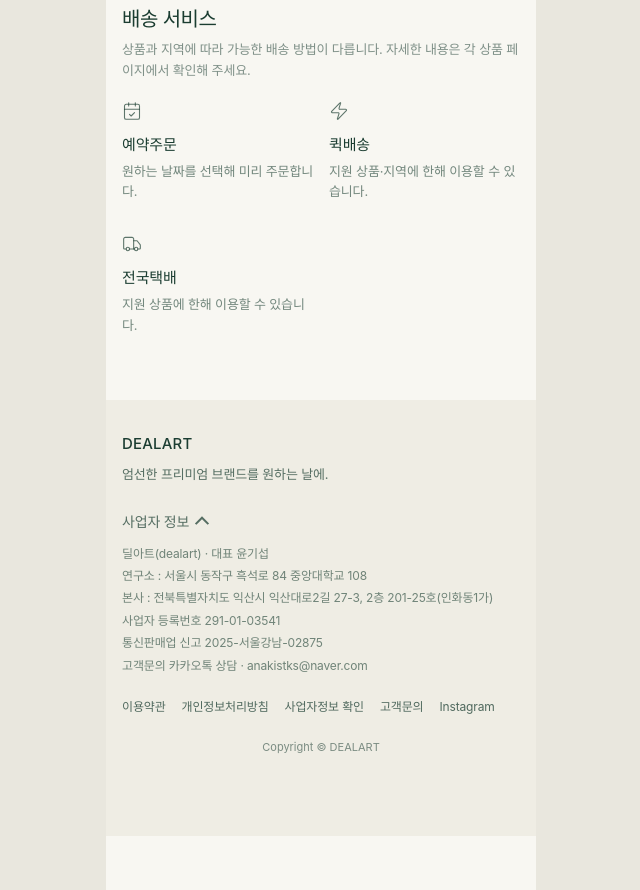
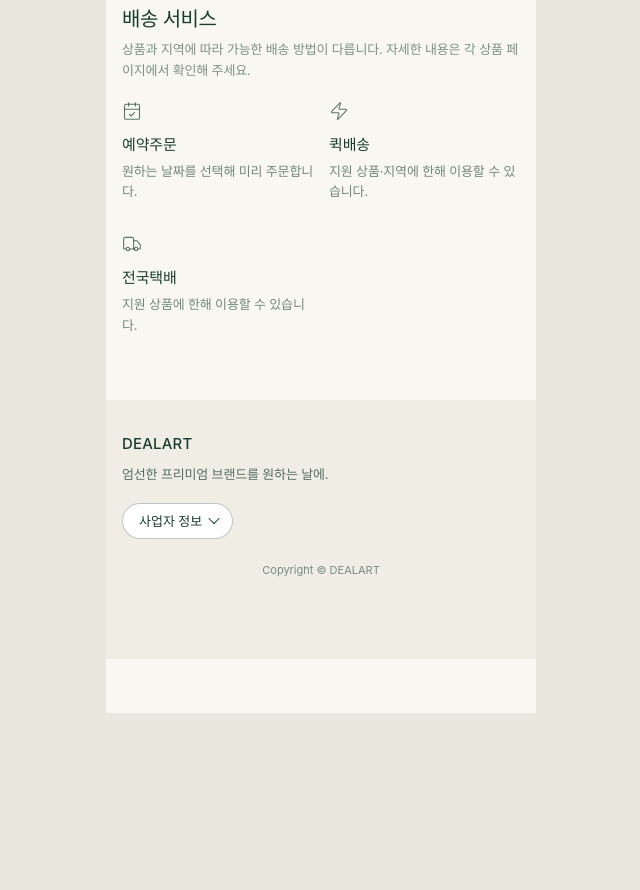
Before and after one commit to mjlee4465-wq/dealart-renewal, a plain HTML site: page index.html in a window 1280 px wide. Shown: the part 4846-5736 px from the top of the page, without its empty margins (319-959 px from the left). After the commit the page ends 5559 px from the top, so only its background shows below. Drawn offline with Linux system fonts and the light colour scheme; a web font is replaced by a local one.

Commit message:
푸터 사업자 정보를 접기 버튼으로 변경 (정보·링크 폴딩)
Co-Authored-By: Claude Sonnet 5.5 <noreply@anthropic.com>

```diff
--- a/index.html
+++ b/index.html
@@ -190,8 +190,9 @@
     <div class="f-inner">
       <p class="f-logo">DEALART</p>
       <p class="f-tag">엄선한 프리미엄 브랜드를 원하는 날에.</p>
-      <details class="f-biz" open>
-      <summary>사업자 정보</summary>
+      <details class="f-fold">
+      <summary><span>사업자 정보</span></summary>
+      <div class="f-fold-body">
       <ul class="f-bizinfo">
         <li>딜아트(dealart) · 대표 윤기섭</li>
         <li>연구소 : 서울시 동작구 흑석로 84 중앙대학교 108</li>
@@ -200,10 +201,11 @@
         <li>통신판매업 신고 2025-서울강남-02875</li>
         <li>고객문의 카카오톡 상담 · anakistks@naver.com</li>
       </ul>
-      </details>
       <ul class="f-links">
         <li><a href="https://dealart.co.kr/" target="_blank" rel="noopener noreferrer">이용약관</a></li><li><a href="https://dealart.co.kr/" target="_blank" rel="noopener noreferrer">개인정보처리방침</a></li><li><a href="https://www.ftc.go.kr/bizCommPop.do?wrkr_no=2910103541" target="_blank" rel="noopener noreferrer">사업자정보 확인</a></li><li><a href="https://open.kakao.com/o/gbaveXvi" target="_blank" rel="noopener noreferrer">고객문의</a></li><li><a href="https://www.instagram.com/dealart.co.kr/" target="_blank" rel="noopener noreferrer">Instagram</a></li>
       </ul>
+      </div>
+      </details>
       <p class="f-copy">Copyright © DEALART</p>
     </div>
   </footer>
--- a/style.css
+++ b/style.css
@@ -839,11 +839,10 @@ button{font:inherit;color:inherit;background:none;border:0;cursor:pointer}
 .slide-blur{position:absolute;inset:-24px;width:calc(100% + 48px);height:calc(100% + 48px);object-fit:cover;filter:blur(22px) saturate(1.1)}
 .slide-banner-img{position:absolute;left:0;top:50%;width:100%;height:auto;transform:translateY(-50%)}
 
-.f-biz{margin-top:18px}
-.f-biz summary{list-style:none;cursor:pointer;display:inline-flex;align-items:center;gap:8px;font-size:14px;line-height:22px;font-weight:500;color:var(--ink-72)}
-.f-biz summary::-webkit-details-marker{display:none}
-.f-biz summary::after{content:"";width:8px;height:8px;border-right:2px solid currentColor;border-top:2px solid currentColor;transform:rotate(-45deg) translate(-1px,1px);transition:transform .2s}
-.f-biz:not([open]) summary::after{transform:rotate(135deg) translate(-1px,1px)}
-.f-biz{display:block}
-.f-biz summary{white-space:nowrap}
-.f-biz .f-bizinfo{display:block}
+.f-fold{display:block;margin-top:18px}
+.f-fold summary{list-style:none;cursor:pointer;display:inline-flex;align-items:center;gap:8px;min-height:36px;padding:0 14px 0 16px;border:1px solid rgba(27,61,49,.28);border-radius:999px;background:#fff;font-size:13px;line-height:20px;font-weight:500;color:var(--ink);white-space:nowrap;-webkit-tap-highlight-color:transparent}
+.f-fold summary::-webkit-details-marker{display:none}
+.f-fold summary:focus-visible{outline:2px solid var(--ink);outline-offset:2px}
+.f-fold summary::after{content:"";width:7px;height:7px;border-right:1.8px solid currentColor;border-top:1.8px solid currentColor;transform:rotate(135deg) translate(-1px,1px);transition:transform .2s;margin-top:-2px}
+.f-fold[open] summary::after{transform:rotate(-45deg) translate(-1px,1px);margin-top:2px}
+.f-fold .f-bizinfo{display:block}
```
Also changed, not shown: brand-anju.html (+5 -3 lines), brand-obok.html (+5 -3 lines), brand-suzuran.html (+5 -3 lines), brands.html (+5 -3 lines), cake.html (+5 -3 lines), categories.html (+5 -3 lines), flower.html (+5 -3 lines), fruit.html (+5 -3 lines), living.html (+5 -3 lines), orders.html (+5 -3 lines), restaurant.html (+5 -3 lines).
